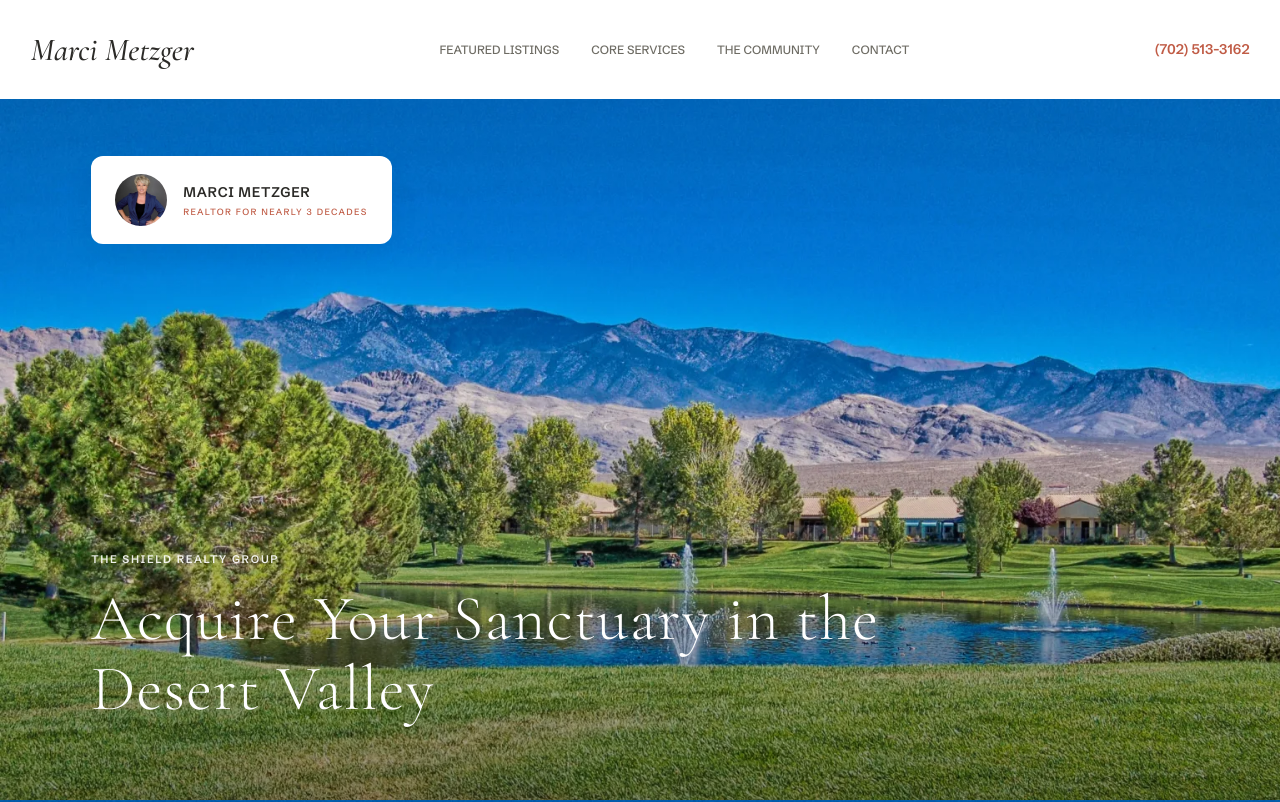
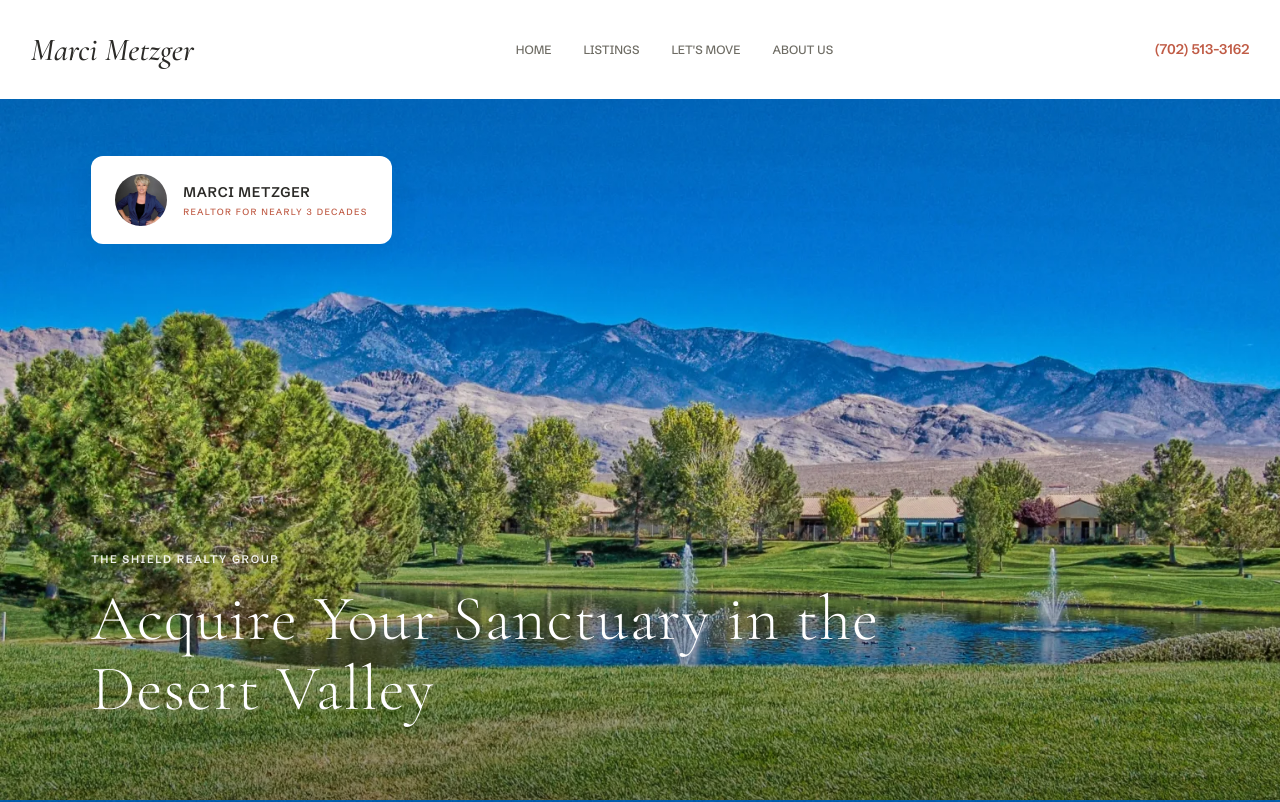
Before and after one commit to jericepon/marcimetzger, a React (Vite) app: page / in a window 1280 px wide. Shown: the top 802 px of the page. Built offline with nearby package versions, Linux system fonts and the light colour scheme.

Commit message:
Updated links

```diff
--- a/src/components/Header/Header.tsx
+++ b/src/components/Header/Header.tsx
@@ -43,10 +43,10 @@ function Header() {
           </div>
 
           <nav className={`${styles.navMenu} ${isOpen ? styles.navOpen : ''}`}>
-            <a href="#featured" className={styles.navLink}>FEATURED LISTINGS</a>
-            <a href="#services" className={styles.navLink}>CORE SERVICES</a>
-            <a href="#community" className={styles.navLink}>THE COMMUNITY</a>
-            <a href="#contact" className={styles.navLink}>CONTACT</a>
+            <a href="#home" className={styles.navLink}>HOME</a>
+            <a href="#listings" className={styles.navLink}>LISTINGS</a>
+            <a href="#lets-move" className={styles.navLink}>LET'S MOVE</a>
+            <a href="#about-us" className={styles.navLink}>ABOUT US</a>
           </nav>
 
           <div className={styles.contactNumber}>
```
